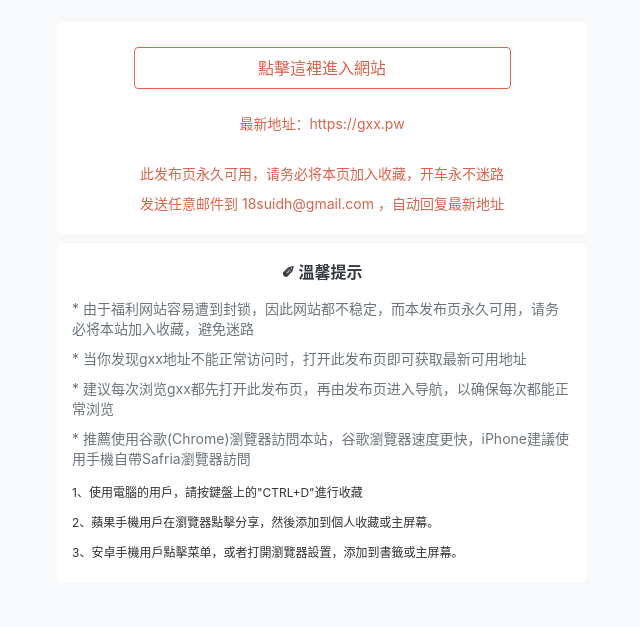
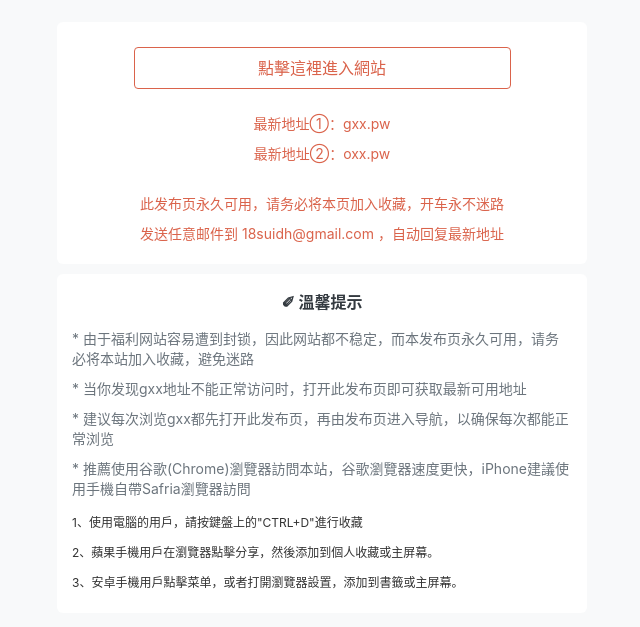
Before and after one commit to 18dh/18dh.github.io, a plain HTML site: page gxx/index.html in a window 1280 px wide. Shown: the part 77-704 px from the top of the page, without its empty margins (318-958 px from the left). Drawn offline with Linux system fonts and the light colour scheme.

Commit message:
Update index.html

```diff
--- a/gxx/index.html
+++ b/gxx/index.html
@@ -55,7 +55,7 @@ a,a:active,a:focus,a:hover,a:visited{color:inherit;text-decoration:none}
  <script language="javascript">
    function test(){
      var url=new Array();
-     <!-- url[0]="https://nxx.pw"; -->
+     url[0]="https://oxx.pw";
      url[1]="https://gxx.pw";
      var ints=parseInt(Math.random()*(url.length));
      window.open(url[ints]);//本窗口打开
@@ -67,7 +67,8 @@ a,a:active,a:focus,a:hover,a:visited{color:inherit;text-decoration:none}
 				</div>
 
 </div>
-<p class="c_blue c_link">最新地址：<a href="https://gxx.pw" target="_blank">https://gxx.pw</a></p>
+<p class="c_blue c_link">最新地址①：<a href="https://gxx.pw" target="_blank">gxx.pw</a></p>
+<p class="c_blue c_link">最新地址②：<a href="https://oxx.pw" target="_blank">oxx.pw</a></p>
 <br>
 <p class="c_blue c_link">此发布页永久可用，请务必将本页加入收藏，开车永不迷路</p>
 <p class="c_blue c_link">发送任意邮件到 <a href="mailto:18suidh@gmail.com" target="_blank">18suidh@gmail.com</a> ，自动回复最新地址</p>
```
